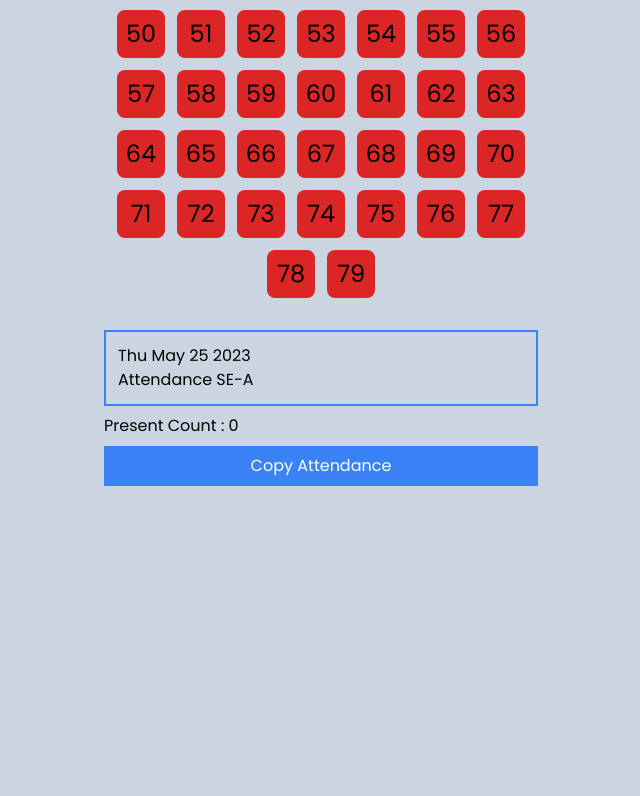
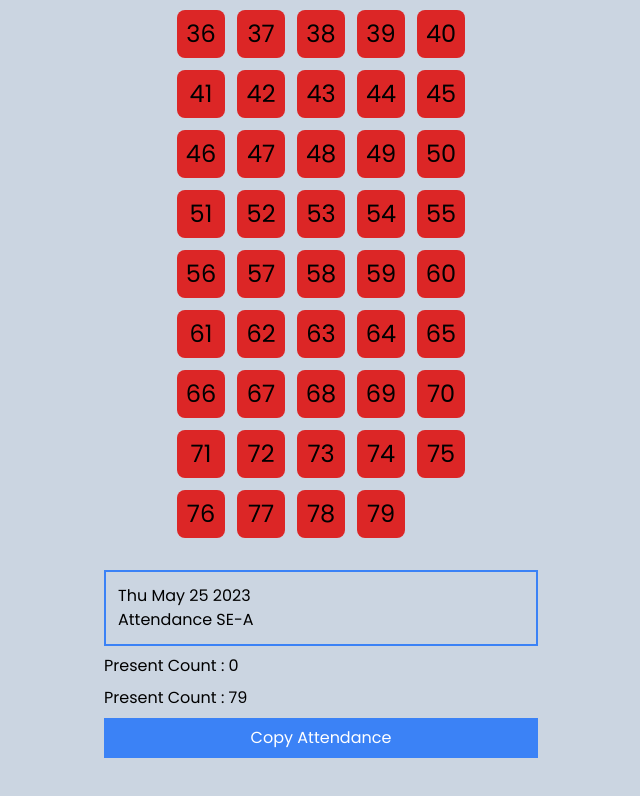
Before and after one commit to Shreedhar03/Note-Attendance, a React (Create React App) app: page / in a window 1280 px wide. Shown: the part 554-1350 px from the top of the page, without its empty margins (319-959 px from the left). Before the commit the page ends 1080 px from the top, so only its background shows below. Built offline with nearby package versions, Linux system fonts and the light colour scheme; a web font is replaced by a local one.

Commit message:
PWA demo-1

```diff
--- a/src/ButtonComponent.js
+++ b/src/ButtonComponent.js
@@ -27,8 +27,10 @@ export default function ButtonComponent() {
   }
 
   return (
-    <div className='flex flex-wrap gap-3 justify-center'>
+    <div className=''>
+      <section className='flex flex-wrap gap-3 max-w-[288px] mx-auto'>
       {renderButtons()}
+      </section>
     </div>
   )
 }
--- a/src/Record.js
+++ b/src/Record.js
@@ -21,6 +21,7 @@ export default function Record() {
         })}
       </div>
       <h2>Present Count : {filteredNumbers.length}</h2>
+      <h2>Present Count : {79 - filteredNumbers.length}</h2>
       <button className='text-md bg-blue-500 text-white p-2' onClick={copyRollNos}>Copy Attendance</button>
     </div>
   )
--- a/src/index.js
+++ b/src/index.js
@@ -2,6 +2,7 @@ import React from 'react';
 import ReactDOM from 'react-dom/client';
 import App from './App';
 import reportWebVitals from './reportWebVitals';
+// import * as serviceWorker from './serviceWorker';
 
 const root = ReactDOM.createRoot(document.getElementById('root'));
 root.render(
@@ -10,4 +11,5 @@ root.render(
   </React.StrictMode>
 );
 
+navigator.serviceWorker.register();
 reportWebVitals();
```
Also changed, not shown: package.json (+6 -3 lines), sw-config.js (added, +7 -0 lines), public/manifest.json, 1 other file (tests, documents, lock files or other folders).
